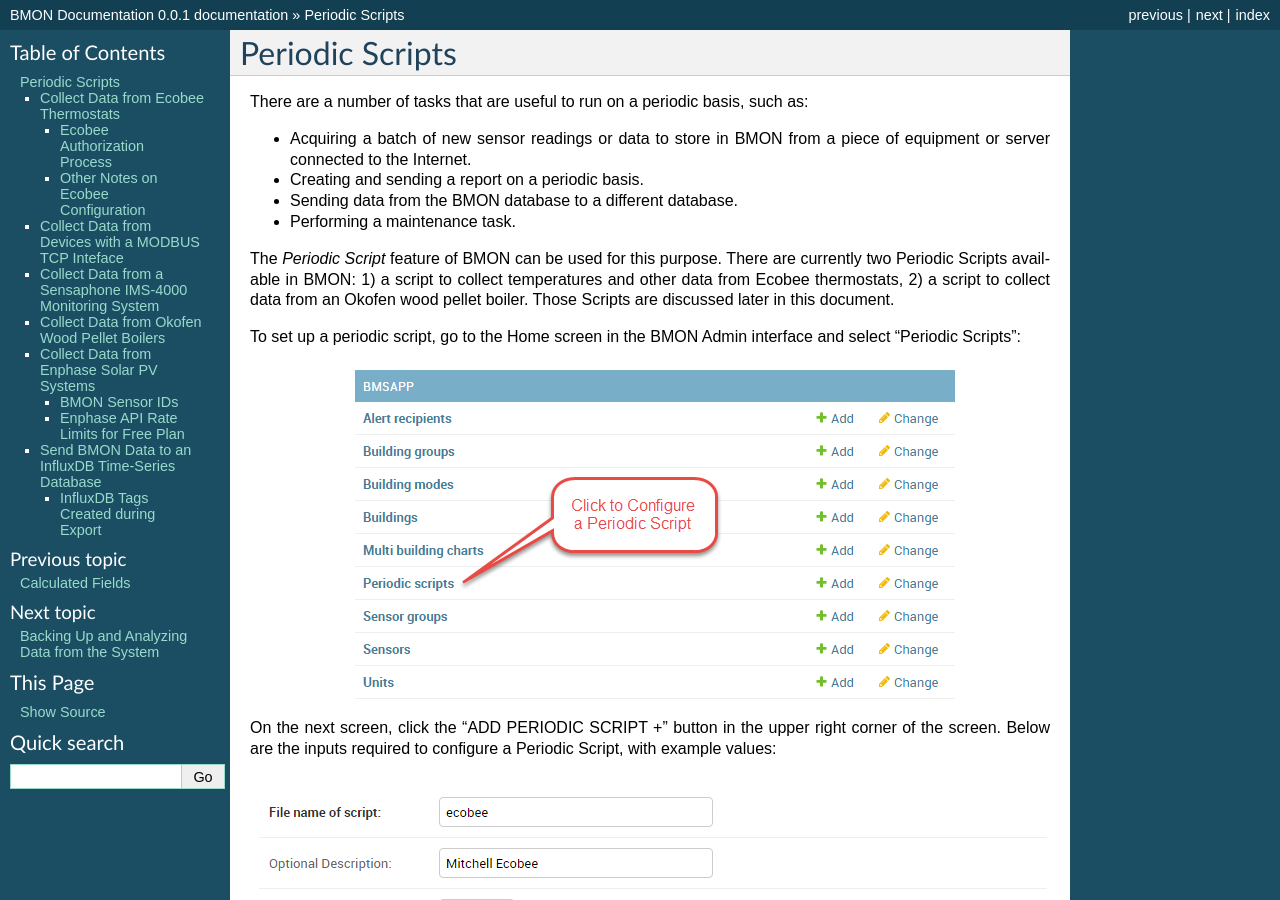
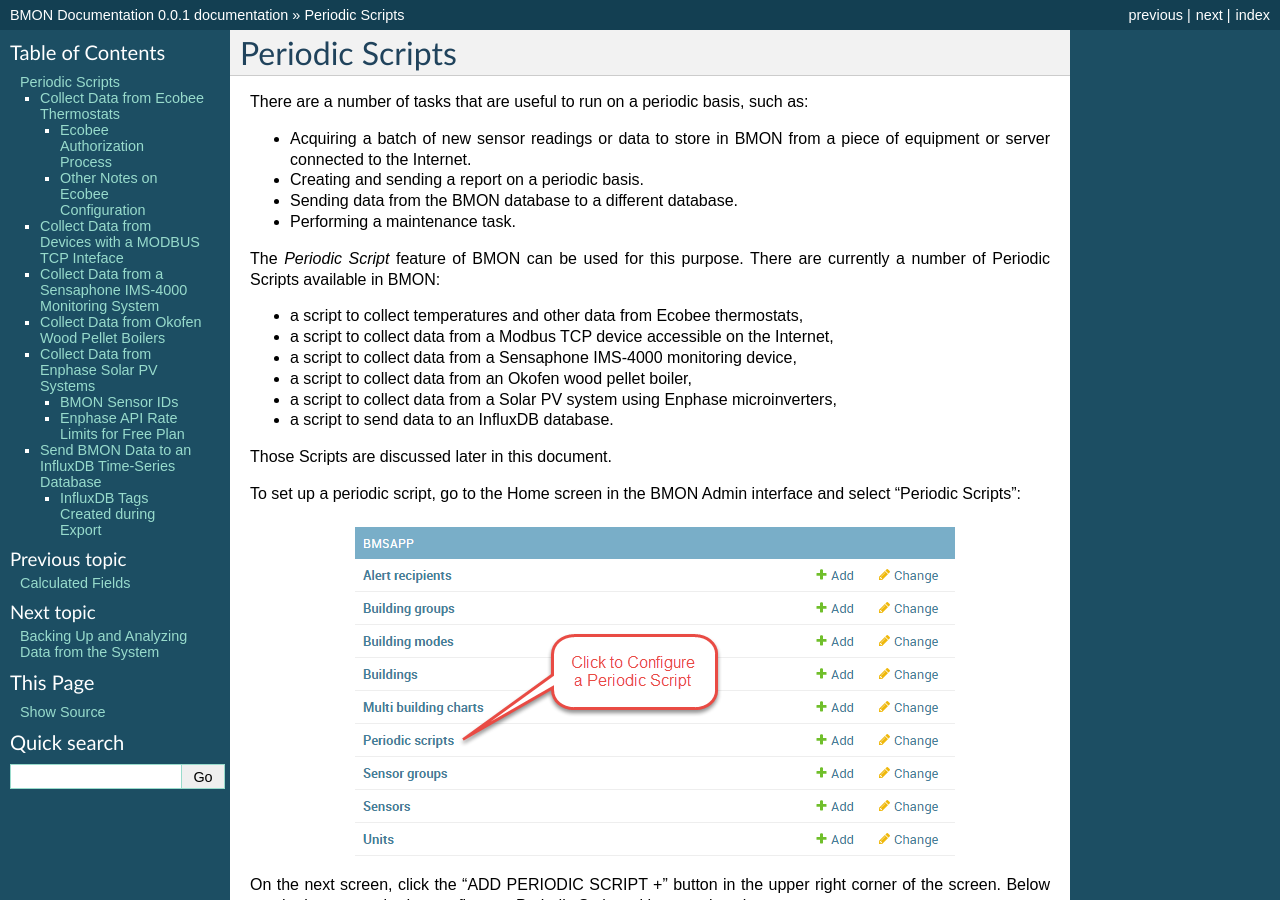
Before and after one commit to alanmitchell/bmon, a Sphinx documentation site: the page built from docs/source/periodic-scripts.rst, in a window 1280 px wide and 900 px high. Built offline with Sphinx 7.4.7, drawn with Linux system fonts in a browser that asks for light colours.

Commit message:
Corrected list of available Periodic scripts.

```diff
--- a/docs/source/periodic-scripts.rst
+++ b/docs/source/periodic-scripts.rst
@@ -14,10 +14,16 @@
 *  Performing a maintenance task.
 
 The *Periodic Script* feature of BMON can be used for this purpose.
-There are currently two Periodic Scripts available in BMON: 1) a script
-to collect temperatures and other data from Ecobee thermostats, 2) a
-script to collect data from an Okofen wood pellet boiler. Those Scripts
-are discussed later in this document.
+There are currently a number of Periodic Scripts available in BMON:
+
+*   a script to collect temperatures and other data from Ecobee thermostats,
+*   a script to collect data from a Modbus TCP device accessible on the Internet,
+*   a script to collect data from a Sensaphone IMS-4000 monitoring device,
+*   a script to collect data from an Okofen wood pellet boiler,
+*   a script to collect data from a Solar PV system using Enphase microinverters,
+*   a script to send data to an InfluxDB database.
+
+Those Scripts are discussed later in this document.
 
 To set up a periodic script, go to the Home screen in the BMON Admin
 interface and select "Periodic Scripts":
```
